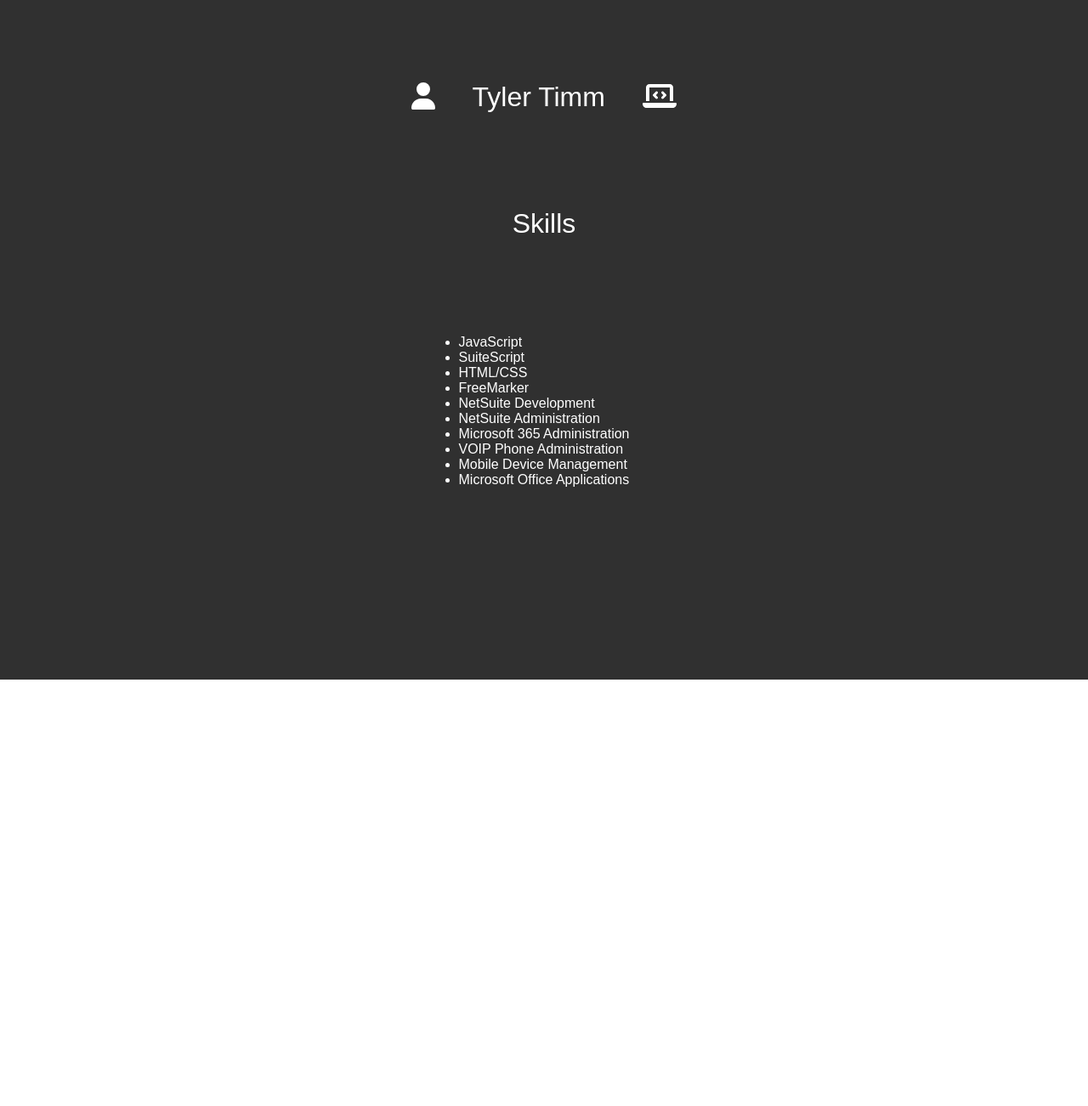
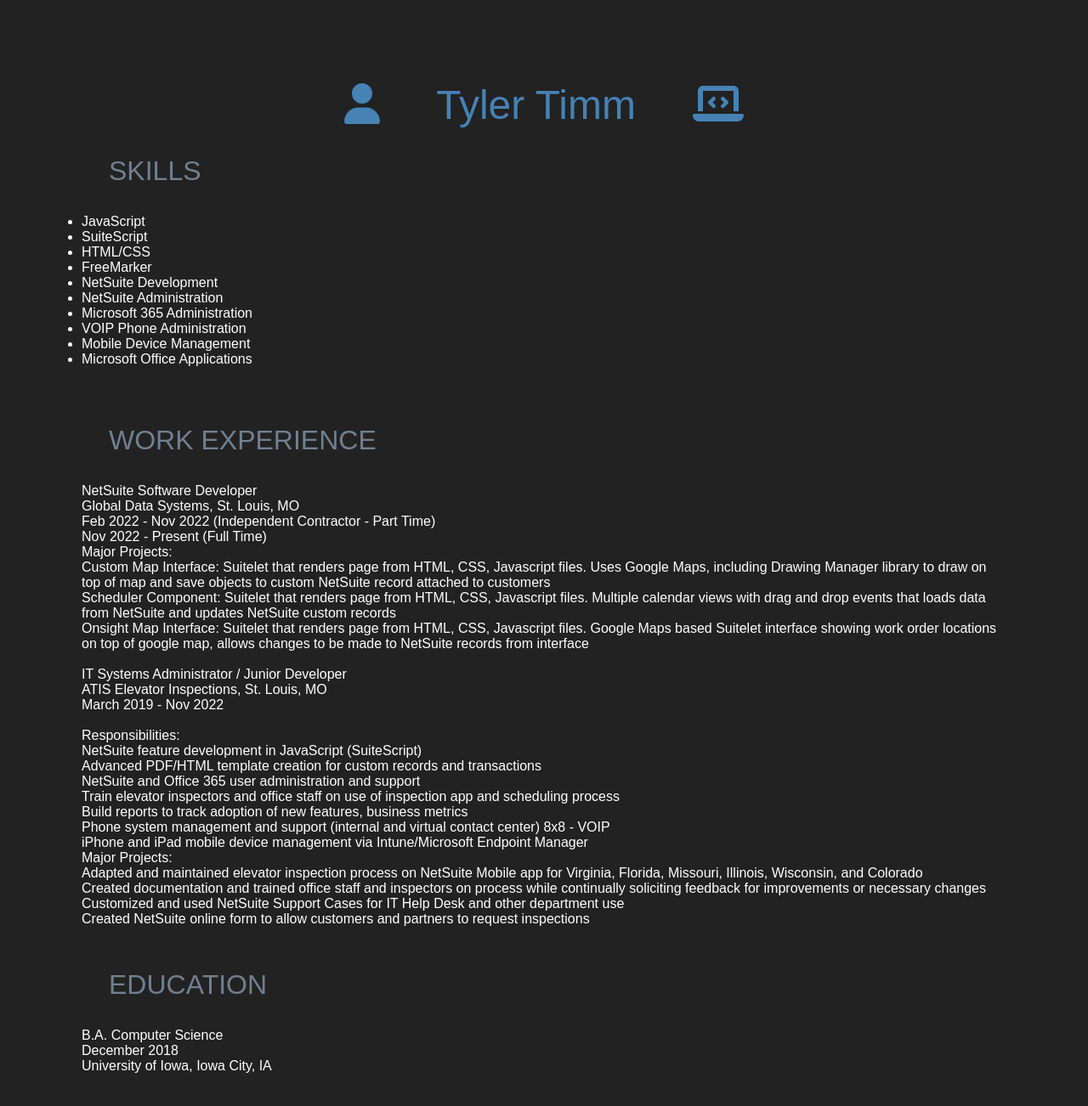
Before and after one commit to tyler-timm/react-personal-site, a Next.js app: page / in a window 1280 px wide. Shown: the top 1302 px of the page at 85% size. Before the commit the page ends 800 px from the top, so only its background shows below. Built offline with nearby package versions, Linux system fonts and the light colour scheme.

Commit message:
added work experience section and styling

```diff
--- a/src/pages/index.js
+++ b/src/pages/index.js
@@ -18,7 +18,7 @@ const resumeSections = [
 const skills = [
     {
         key: 0,
-        name: 'JavaScript'
+        name: 'JavaScript',
     },
     {
         key: 1,
@@ -65,14 +65,6 @@ function ListSkills() {
     return <ul>{skillsList}</ul>;
 }
 
-function TextSection({ value }) {
-    return (
-        <>
-            Section {value}
-        </>
-    );
-}
-
 export default function Home() {
     return (
         <>
@@ -83,8 +75,49 @@ export default function Home() {
             </Head>
             <main className={styles.main}>
                 <div className={styles.resumeName}><FontAwesomeIcon icon={faUser} />&nbsp;&nbsp;&nbsp;&nbsp; Tyler Timm &nbsp;&nbsp;&nbsp;&nbsp;<FontAwesomeIcon icon={faLaptopCode} /></div>
-                <div className={styles.resumeName}>Skills</div>
-                <ListSkills />
+                <div>
+                <div className={styles.sectionHead}>SKILLS</div>
+                <div className={styles.skills}>
+                    <ListSkills />
+                </div>
+                <br /><br />
+                <div className={styles.sectionHead}>WORK EXPERIENCE</div>
+                    <p>
+                        NetSuite Software Developer<br />
+                        Global Data Systems, St. Louis, MO<br />
+                        Feb 2022 - Nov 2022 (Independent Contractor - Part Time)<br />
+                        Nov 2022 - Present (Full Time)<br />
+                        Major Projects:<br />
+                        Custom Map Interface: Suitelet that renders page from HTML, CSS, Javascript files. Uses Google Maps, including Drawing Manager library to draw on top of map and save objects to custom NetSuite record attached to customers<br />
+                        Scheduler Component: Suitelet that renders page from HTML, CSS, Javascript files. Multiple calendar views with drag and drop events that loads data from NetSuite and updates NetSuite custom records<br />
+                        Onsight Map Interface: Suitelet that renders page from HTML, CSS, Javascript files. Google Maps based Suitelet interface showing work order locations on top of google map, allows changes to be made to NetSuite records from interface<br />
+                        <br />
+                        IT Systems Administrator / Junior Developer<br />
+                        ATIS Elevator Inspections, St. Louis, MO<br />
+                        March 2019 - Nov 2022<br />
+                        <br />
+                        Responsibilities:<br />
+                        NetSuite feature development in JavaScript (SuiteScript)<br />
+                        Advanced PDF/HTML template creation for custom records and transactions<br />
+                        NetSuite and Office 365 user administration and support<br />
+                        Train elevator inspectors and office staff on use of inspection app and scheduling process<br />
+                        Build reports to track adoption of new features, business metrics<br />
+                        Phone system management and support (internal and virtual contact center) 8x8 - VOIP<br />
+                        iPhone and iPad mobile device management via Intune/Microsoft Endpoint Manager<br />
+                        Major Projects:<br />
+                        Adapted and maintained elevator inspection process on NetSuite Mobile app for Virginia, Florida, Missouri, Illinois, Wisconsin, and Colorado<br />
+                        Created documentation and trained office staff and inspectors on process while continually soliciting feedback for improvements or necessary changes<br />
+                        Customized and used NetSuite Support Cases for IT Help Desk and other department use<br />
+                        Created NetSuite online form to allow customers and partners to request inspections<br />
+                        <br />
+                    </p>
+                    <div className={styles.sectionHead}>EDUCATION</div>
+                    <p>
+                        B.A. Computer Science<br />
+                        December 2018<br />
+                        University of Iowa, Iowa City, IA
+                    </p>
+                </div>
                 <br />
             </main>
         </>
--- a/src/styles/Home.module.css
+++ b/src/styles/Home.module.css
@@ -1,13 +1,29 @@
 .main {
   display: flex;
   flex-direction: column;
-  justify-content: space-between;
+  /* justify-content: space-between; */
   align-items: center;
   padding: 6rem;
   min-height: 100vh;
   font-family: sans-serif;
-  background-color: rgb(48, 48, 48);
+  background-color: #222;
   color: white
+}
+
+.resumeName {
+    color: steelblue;
+    font-size: 3rem
+}
+
+.sectionHead {
+    color: slategray;
+    font-size: 2rem;
+    padding: 2rem;
+}
+
+.skills {
+    color: white;
+
 }
 
 .description {
@@ -73,11 +89,6 @@
   font-size: 0.9rem;
   line-height: 1.5;
   max-width: 30ch;
-}
-
-.resumeName {
-    text-decoration-color: 'steelblue';
-    font-size: 2rem
 }
 
 .center {
```
